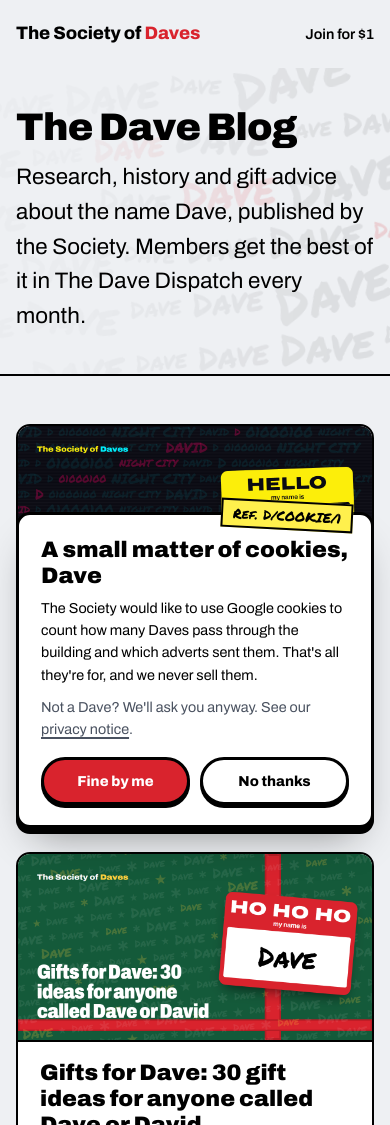
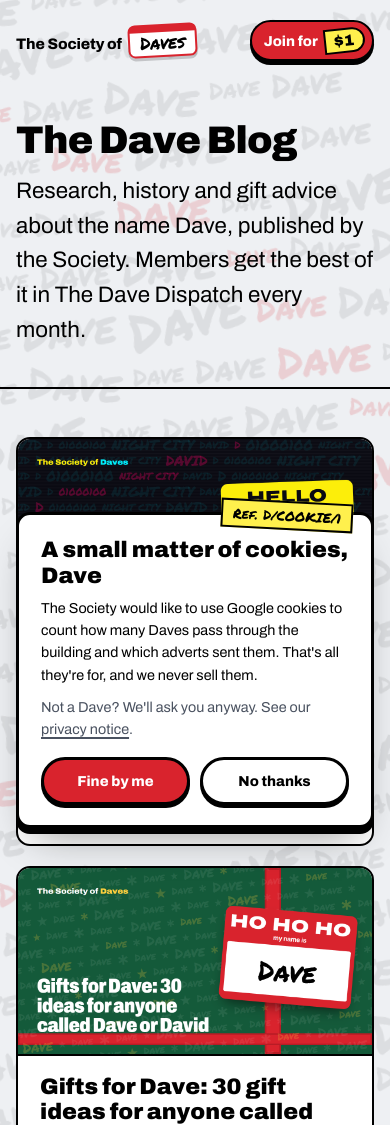
Before and after one commit to HarryH-Tech-2/society-of-daves, a website: page public/blog/index.html in a window 390 px wide. Shown: the top 1125 px of the page. Drawn offline with Linux system fonts and the light colour scheme; no server answers.

Commit message:
Dave wall behind the blog pages, a Dave-themed navbar and a punchier Join button
- Blog index and posts: the wall of Daves fills the page and stays fixed while
  scrolling, faded behind the article column so posts stay readable
- Wordmark: "Daves" is written on a tilted name sticker
- Nav links get a red marker underline on hover
- Join for $1: chunky red pill with a yellow $1 price tag and a "Hello, Dave"
  sticker on hover; fits on one line on phones

Co-Authored-By: Claude Opus 5.5 <noreply@anthropic.com>

```diff
--- a/public/blog/index.html
+++ b/public/blog/index.html
@@ -38,20 +38,20 @@
     gtag('config', 'G-0WLED48Q40');
   </script>
 </head>
-<body>
+<body class="blog-page">
+  <div class="dave-wall page-wall" aria-hidden="true"></div>
   <a class="skip" href="#main">Skip to content</a>
   <header class="wrap masthead">
     <a class="wordmark" href="/">The Society of <span>Daves</span></a>
     <nav aria-label="Main">
       <a class="optional" href="/blog/">Blog</a>
       <a class="optional" href="/gift">Give a gift</a>
-      <a href="/#join">Join for $1</a>
+      <a class="nav-join" href="/#join"><span class="nav-join-hello" aria-hidden="true">Hello, Dave</span>Join for <span class="nav-price">$1</span></a>
     </nav>
   </header>
 
   <main id="main">
     <section class="blog-hero">
-      <div class="dave-wall" aria-hidden="true"></div>
       <div class="wrap">
         <h1>The Dave Blog</h1>
         <p>Research, history and gift advice about the name Dave, published by the Society. Members get the best of it in The Dave Dispatch every month.</p>
--- a/public/styles.css
+++ b/public/styles.css
@@ -80,12 +80,101 @@ a:hover { color: var(--red-deep); }
   letter-spacing: -0.01em;
   text-decoration: none;
 }
-.wordmark span { color: var(--red); }
+/* "Daves" is written on a little name sticker, slightly askew */
+.wordmark span {
+  display: inline-block;
+  margin-left: 4px;
+  padding: 1px 10px 2px;
+  font-family: var(--marker);
+  font-weight: 400;
+  font-stretch: 100%;
+  font-size: 1.15em;
+  line-height: 1.15;
+  color: var(--ink);
+  background: var(--paper);
+  border: 2px solid var(--red);
+  border-top-width: 8px;
+  border-radius: 7px;
+  box-shadow: 0 3px 0 rgba(0, 0, 0, 0.18);
+  transform: rotate(-3deg);
+  transition: transform 160ms ease;
+}
+.wordmark:hover span { transform: rotate(2deg) scale(1.05); }
 
-.masthead nav { display: flex; gap: 20px; font-size: var(--step--1); font-weight: 600; }
+.masthead nav { display: flex; align-items: center; gap: 22px; font-size: var(--step--1); font-weight: 700; }
 .masthead nav a { text-decoration: none; }
-.masthead nav a:hover { text-decoration: underline; }
+/* Text links get a red marker underline, scribbled in on hover */
+.masthead nav a:not(.nav-join) {
+  padding-bottom: 2px;
+  background: linear-gradient(var(--red), var(--red)) left bottom / 0 3px no-repeat;
+  transition: background-size 180ms ease;
+}
+.masthead nav a:not(.nav-join):hover,
+.masthead nav a:not(.nav-join):focus-visible { background-size: 100% 3px; }
 @media (max-width: 640px) { .masthead nav .optional { display: none; } }
+
+/* Join: a chunky red pill with a yellow price tag stuck on, and a
+   "Hello, Dave" sticker that pops up on hover */
+.nav-join {
+  position: relative;
+  display: inline-flex;
+  align-items: center;
+  gap: 8px;
+  padding: 8px 10px 8px 18px;
+  font-weight: 800;
+  font-stretch: 108%;
+  color: var(--paper);
+  background: var(--red);
+  border: 2px solid var(--ink);
+  border-radius: 999px;
+  box-shadow: 0 4px 0 var(--ink);
+  transition: transform 120ms ease, box-shadow 120ms ease, background-color 120ms ease;
+}
+.nav-join:hover, .nav-join:focus-visible { color: var(--paper); background: var(--red-deep); transform: translateY(-2px); box-shadow: 0 6px 0 var(--ink); }
+.nav-join:active { transform: translateY(3px); box-shadow: 0 1px 0 var(--ink); }
+.nav-price {
+  display: inline-block;
+  padding: 2px 9px 2px 8px;
+  font-weight: 900;
+  font-stretch: 90%;
+  font-size: 1.1em;
+  line-height: 1.1;
+  color: var(--ink);
+  background: var(--highlight);
+  border: 2px solid var(--ink);
+  border-radius: 6px 999px 999px 6px;
+  transform: rotate(-6deg);
+  transition: transform 160ms ease;
+}
+.nav-join:hover .nav-price { transform: rotate(4deg) scale(1.1); }
+.nav-join-hello {
+  position: absolute;
+  left: 50%;
+  top: calc(100% + 8px);
+  padding: 2px 8px;
+  font-family: var(--marker);
+  font-weight: 400;
+  font-size: 0.85rem;
+  white-space: nowrap;
+  color: var(--ink);
+  background: var(--paper);
+  border: 2px solid var(--ink);
+  border-radius: 6px;
+  opacity: 0;
+  transform: translate(-50%, -6px) rotate(-4deg);
+  transition: opacity 140ms ease, transform 140ms ease;
+  pointer-events: none;
+}
+.nav-join:hover .nav-join-hello, .nav-join:focus-visible .nav-join-hello { opacity: 1; transform: translate(-50%, 0) rotate(-4deg); }
+.wordmark, .nav-join { white-space: nowrap; }
+@media (max-width: 480px) {
+  .masthead { gap: 10px; }
+  .wordmark { font-size: 0.95rem; }
+  .nav-join { gap: 6px; padding: 6px 7px 6px 12px; }
+}
+@media (prefers-reduced-motion: reduce) {
+  .wordmark span, .nav-join, .nav-price, .nav-join-hello, .masthead nav a { transition: none; }
+}
 
 /* ---------- Buttons ---------- */
 
@@ -683,9 +772,14 @@ mark {
 .blog-hero { position: relative; overflow: hidden; isolation: isolate; padding: clamp(40px, 7vw, 88px) 0; border-bottom: 2px solid var(--ink); }
 .blog-hero h1 { font-size: var(--step-4); font-weight: 900; font-stretch: 85%; line-height: 1; letter-spacing: -0.02em; margin: 0 0 14px; }
 .blog-hero p { font-size: var(--step-1); max-width: 40ch; margin: 0; }
-.blog-hero .dave-wall {
-  -webkit-mask-image: linear-gradient(100deg, rgba(0,0,0,0.2) 30%, #000 75%);
-          mask-image: linear-gradient(100deg, rgba(0,0,0,0.2) 30%, #000 75%);
+
+/* Blog pages: the Dave wall fills the whole page and stays put while you
+   scroll. On posts it fades behind the article column so the text stays
+   easy to read. */
+.page-wall { position: fixed; inset: -80px; }
+.post-page .page-wall {
+  -webkit-mask-image: linear-gradient(90deg, #000 calc(50% - 470px), rgba(0,0,0,0.14) calc(50% - 390px), rgba(0,0,0,0.14) calc(50% + 390px), #000 calc(50% + 470px));
+          mask-image: linear-gradient(90deg, #000 calc(50% - 470px), rgba(0,0,0,0.14) calc(50% - 390px), rgba(0,0,0,0.14) calc(50% + 390px), #000 calc(50% + 470px));
 }
 .blog-list { padding-top: 48px; padding-bottom: 24px; }
 
--- a/scripts/site.mjs
+++ b/scripts/site.mjs
@@ -72,7 +72,7 @@ export const header = () => `<a class="skip" href="#main">Skip to content</a>
     <nav aria-label="Main">
       <a class="optional" href="/blog/">Blog</a>
       <a class="optional" href="/gift">Give a gift</a>
-      <a href="/#join">Join for $1</a>
+      <a class="nav-join" href="/#join"><span class="nav-join-hello" aria-hidden="true">Hello, Dave</span>Join for <span class="nav-price">$1</span></a>
     </nav>
   </header>`;
 
```
Also changed, not shown: public/blog/david-in-other-languages/index.html (+3 -2 lines), public/blog/famous-daves/index.html (+3 -2 lines), public/blog/gifts-for-daves/index.html (+3 -2 lines), public/blog/how-popular-is-the-name-david/index.html (+3 -2 lines), public/blog/st-davids-day/index.html (+3 -2 lines), public/blog/what-does-the-name-dave-mean/index.html (+3 -2 lines), public/blog/why-is-d-called-david-cyberpunk-edgerunners-2/index.html (+3 -2 lines), public/gift.html (+1 -1 lines), public/index.html (+2 -2 lines), scripts/build.mjs (+4 -3 lines).
